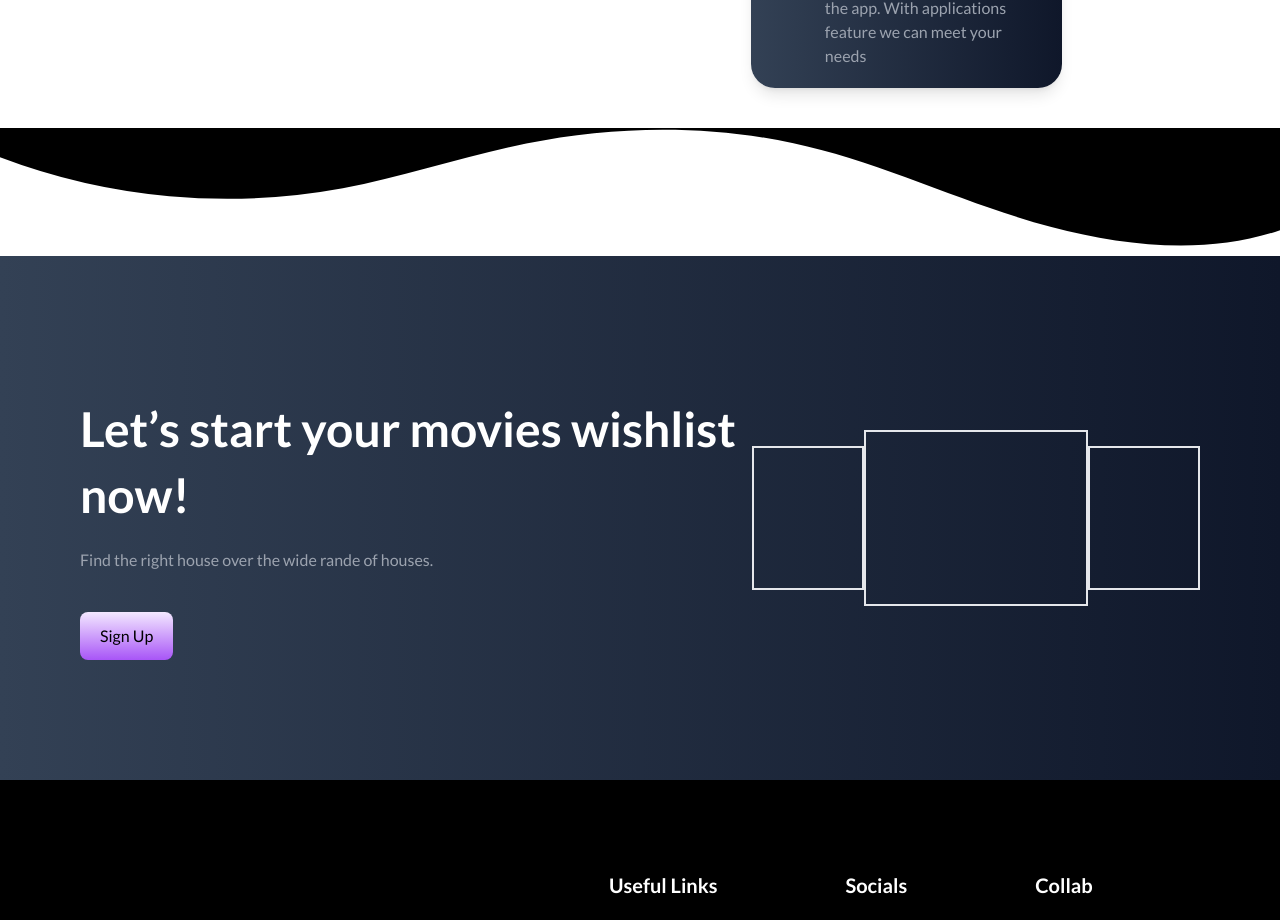
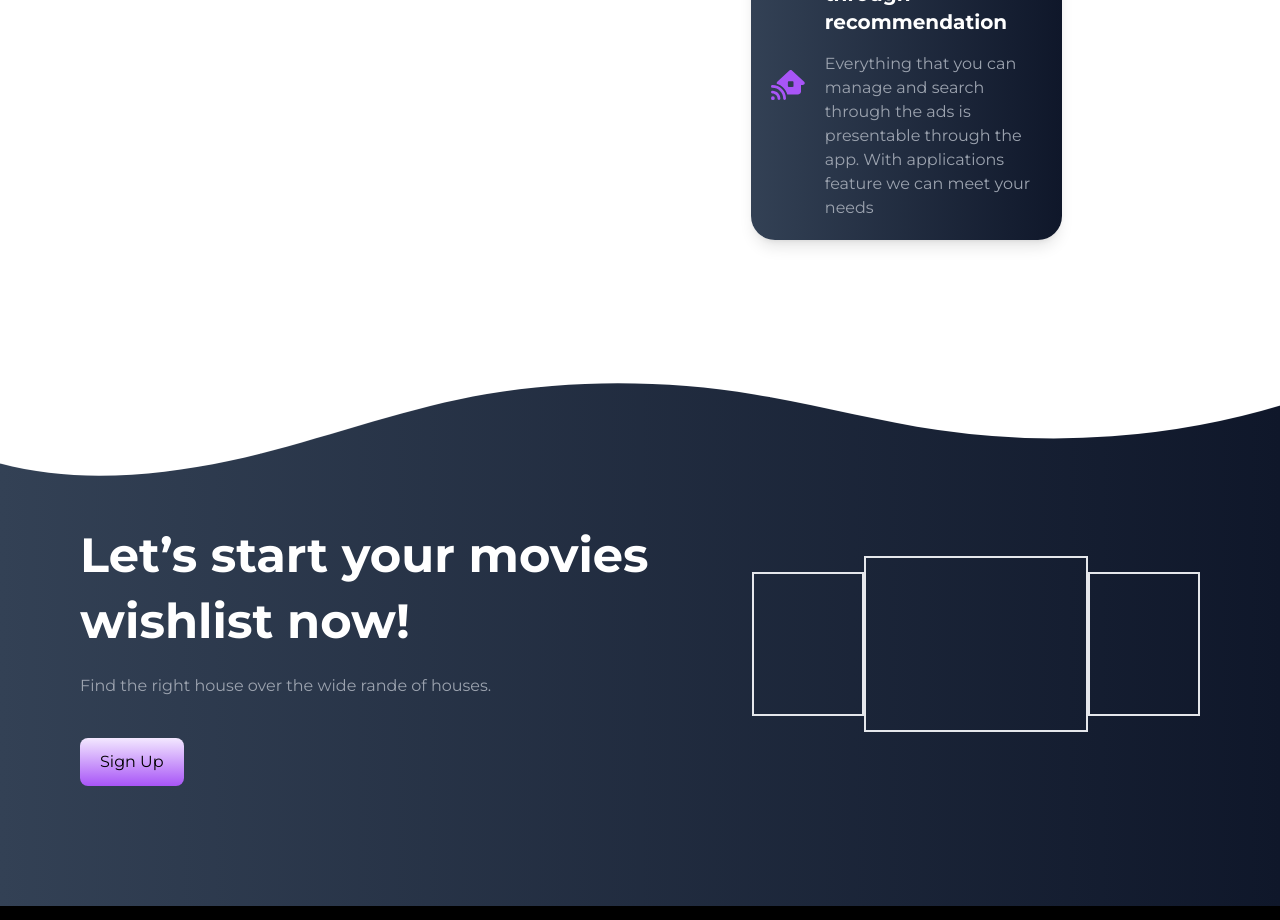
Before and after one commit to njsaugat/moviesWishlist, a React (Create React App) app in the folder frontend/: page / in a window 1280 px wide. Shown: the part 1720-2640 px from the top of the page. Built offline with nearby package versions, Linux system fonts and the light colour scheme.

Commit message:
style file added

```diff
--- a/frontend/src/style.css
+++ b/frontend/src/style.css
@@ -1,4 +1,4 @@
-@import url('https://fonts.googleapis.com/css2?family=Lato:wght@400;700&display=swap');
+@import url('https://fonts.googleapis.com/css2?family=Montserrat:wght@400;700&display=swap');
 * {
   box-sizing: border-box;
 }
@@ -9,7 +9,7 @@
 
 body {
   min-height: 100vh;
-  font-family: 'Lato', sans-serif;
+  font-family: 'Montserrat', sans-serif;
   overflow-x: hidden;
   /* background-image: linear-gradient(45deg, rgb(23, 23, 212), rgb(234, 44, 234)); */
   width: 100vw;
@@ -17,16 +17,6 @@ body {
   /* background: #141e30;  */
   /* fallback for old browsers */
 }
-/* .container {
-  opacity: 0.8;
-  background-color: #ccc;
-  position: fixed;
-  width: 100%;
-  height: 100%;
-  top: 0px;
-  left: 0px;
-  z-index: 1000;
-} */
 
 .search-bar {
   border-bottom: 2px solid black;
@@ -109,6 +99,10 @@ body {
 }
 
 .content {
+  /* border-radius: 39px;
+  background: linear-gradient(145deg, #2e3b4d, #37465b);
+  background: linear-gradient(180deg, #0f172a, #334155); */
+  /* box-shadow: 18px 18px 36px #161c25, -18px -18px 36px #506685; */
   transform: translateX(500%);
   transition: transform 0.7s ease-in-out;
 }
@@ -119,28 +113,47 @@ body {
   transform: translateX(0);
 }
 
-.custom-shape-divider-bottom-1669720364 svg {
+.custom-shape-divider-top-1669726171 {
+  position: relative;
+  top: 102px;
+  /* make the top same as above stuff */
+  left: 0;
+  width: 100%;
+  overflow: hidden;
+  line-height: 0;
+  z-index: 100;
+}
+
+.custom-shape-divider-top-1669726171 svg {
   /* position: relative; */
   display: block;
   width: calc(100% + 1.3px);
   height: 102px;
   transform: rotateY(180deg);
 }
-.custom-shape-divider-bottom-1669720364 {
-  position: relative;
-  top: 0px;
-  left: 0;
-  width: 100%;
-  overflow: hidden;
-  line-height: 0;
-  transform: rotate(180deg);
+
+.custom-shape-divider-top-1669726171 .shape-fill {
+  fill: #ffffff;
 }
+/* .gradientSVG {
+  background: linear-gradient(
+    180deg,
+    rgba(94, 189, 62, 1) 34%,
+    rgba(255, 185, 0, 1),
+    rgba(247, 130, 0, 1),
+    rgba(226, 56, 56, 1),
+    rgba(151, 57, 153, 1),
+    rgba(0, 156, 223, 1) 91%
+  );
+} */
 
-#header-shape-gradient {
-  --color-stop: rgb(51 65 85);
-  --color-bot: rgb(15 23 42);
+#portal {
+  opacity: 0;
+  transition: 0.5s ease-in-out;
 }
-.custom-shape-divider-bottom-1669720364 .shape-fill {
-  /* fill: #000000; */
-  fill: url(#blue-gradient);
+#portal.active {
+  opacity: 1;
 }
+body {
+  overflow-x: hidden;
+}
```
